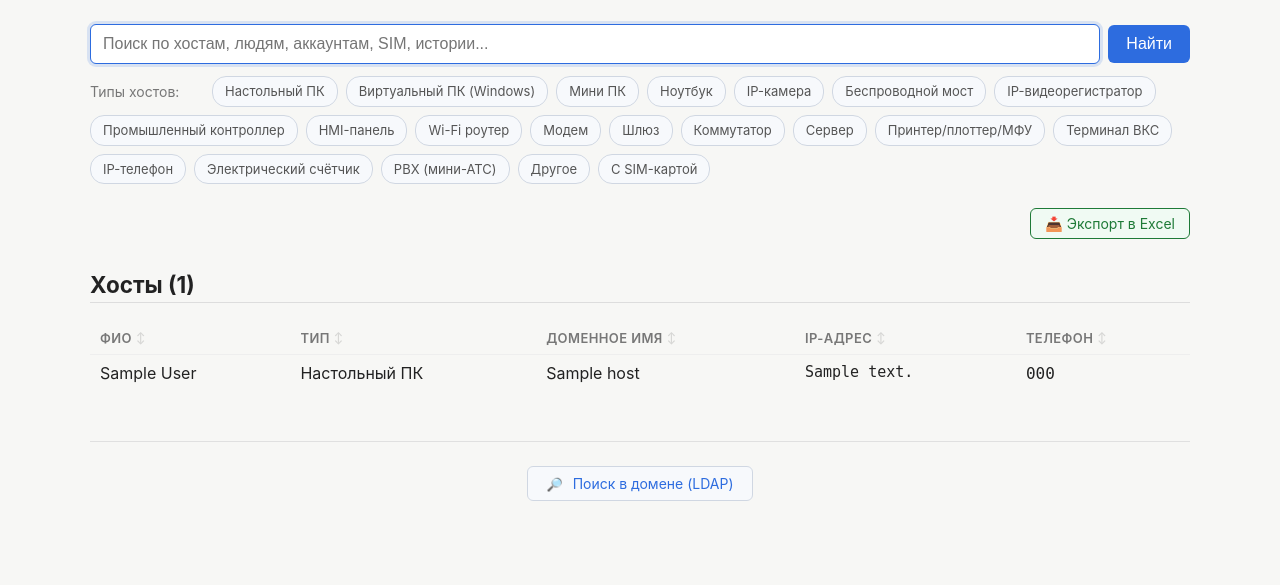
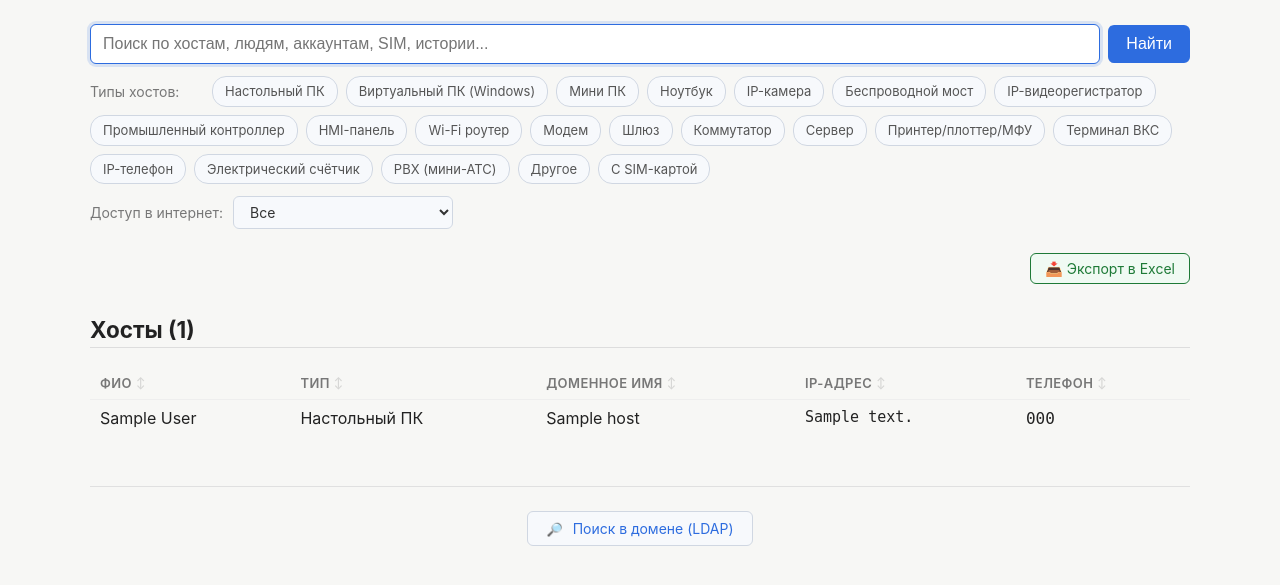
Before and after one commit to keinen87/netdash, a Django app: page / in a window 1280 px wide. Shown: the part 58-643 px from the top of the page. Run offline with Django 5.2, Linux system fonts and the light colour scheme; a user stored in the database is signed in; tables that the repository leaves empty hold one stand-in row (values such as "Sample post").

Commit message:
Added internet access field in models and relevant search field

```diff
--- a/inventory/export_fields.py
+++ b/inventory/export_fields.py
@@ -33,6 +33,7 @@ EXPORT_FIELDS = [
         lambda h: "\n".join(ip.address for ip in h.ip_addresses.all()),
     ),
     ("mac_address", "MAC-адрес", lambda h: h.mac_address),
+    ("access_type", "Доступ в интернет", lambda h: h.get_access_type_display()),
     ("ssid", "SSID", lambda h: h.ssid if h.supports_ssid else ""),
 
     # --- Пользователи ---
@@ -84,7 +85,7 @@ EXPORT_FIELDS_BY_KEY = {
 # порядок ключей внутри группы = порядок чекбоксов в этой группе.
 FIELD_GROUPS = [
     ("Идентификация", ["kind", "description", "domain_name"]),
-    ("Сеть", ["primary_ip", "all_ips", "mac_address", "ssid"]),
+    ("Сеть", ["primary_ip", "all_ips", "mac_address", "access_type", "ssid"]),
     ("Пользователи", ["users", "phones"]),
     ("Оборудование", ["serial_number", "hardware", "softwares"]),
     ("SIM", ["sims"]),
--- a/inventory/host_filters.py
+++ b/inventory/host_filters.py
@@ -6,6 +6,8 @@ from ipaddress import ip_network
 
 from django.db.models import F, Q, Value
 from django.db.models.functions import Replace, Upper
+
+from .models import Host
 
 
 # Все символы, кроме hex (0-9, A-F)
@@ -40,6 +42,7 @@ def apply_host_filters(request, hosts):
       - kind     — выбранные типы (OR между значениями)
       - subnet   — выбранные подсети /24 (OR между значениями)
       - has_sim  — только хосты с привязанной SIM-картой
+      - access   — тип доступа в интернет (один из ACCESS_CHOICES)
 
     Возвращает отфильтрованный queryset.
     """
@@ -47,6 +50,7 @@ def apply_host_filters(request, hosts):
     kinds = request.GET.getlist("kind")
     subnets = request.GET.getlist("subnet")
     has_sim = request.GET.get("has_sim") == "1"
+    access = request.GET.get("access", "").strip()
 
     if kinds:
         hosts = hosts.filter(kind__in=kinds)
@@ -68,6 +72,13 @@ def apply_host_filters(request, hosts):
     if has_sim:
         hosts = hosts.filter(sims__isnull=False).distinct()
 
+    # Фильтр по типу доступа в интернет — валидируем значение по ACCESS_CHOICES,
+    # чтобы мусор из GET-параметров не проходил в SQL.
+    if access:
+        valid_access = {code for code, _label in Host.ACCESS_CHOICES}
+        if access in valid_access:
+            hosts = hosts.filter(access_type=access)
+
     if query:
         q = (
             Q(description__icontains=query)
@@ -76,6 +87,7 @@ def apply_host_filters(request, hosts):
             | Q(mac_address__icontains=query)
             | Q(ssid__icontains=query)
             | Q(serial_number__icontains=query)
+            | Q(access_type__icontains=query)
             | Q(comment__icontains=query)
             | Q(ip_addresses__address__icontains=query)
             | Q(ip_addresses__comment__icontains=query)
@@ -109,7 +121,6 @@ def apply_host_filters(request, hosts):
 
         # Поиск по MAC в любом формате
         if looks_like_mac(query):
-            # Нормализуем mac_address в БД: убираем :, -, ., в верхний регистр
             mac_clean = Upper(
                 Replace(
                     Replace(
--- a/inventory/models.py
+++ b/inventory/models.py
@@ -87,6 +87,19 @@ class Host(models.Model):
         (KIND_OTHER, "Другое"),
     ]
 
+    # --- Доступ в интернет ---
+    ACCESS_NONE = "none"
+    ACCESS_NAT_SELECTIVE = "nat_selective"
+    ACCESS_PROXY = "proxy"
+    ACCESS_OTHER = "other"
+
+    ACCESS_CHOICES = [
+        (ACCESS_NONE, "Нет"),
+        (ACCESS_NAT_SELECTIVE, "NAT выборочно"),
+        (ACCESS_PROXY, "Прокси-сервер"),
+        (ACCESS_OTHER, "Другое"),
+    ]
+
     TEAMVIEWER_KINDS = {KIND_PC, KIND_VPC, KIND_MINIPC, KIND_LAPTOP, KIND_SERVER}
     DESKTOP_ACCESS_KINDS = {KIND_PC, KIND_VPC}
     WEB_UI_KINDS = {
@@ -112,6 +125,14 @@ class Host(models.Model):
     mac_address = models.CharField("MAC-адрес", max_length=17, blank=True)
     ssid = models.CharField("SSID", max_length=64, blank=True)
     serial_number = models.CharField("Серийный номер", max_length=64, blank=True)
+
+    access_type = models.CharField(
+        "Доступ в интернет",
+        max_length=20,
+        choices=ACCESS_CHOICES,
+        default=ACCESS_NONE,
+    )
+
     comment = models.TextField("Комментарий", blank=True)
 
     config_file = models.FileField(
--- a/inventory/templates/inventory/dashboard.html
+++ b/inventory/templates/inventory/dashboard.html
@@ -89,7 +89,7 @@
         border-color: #2d6cdf;
     }
 
-    /* Пилюля «С SIM-картой» — зелёный акцент */
+    /* Пилюля «С SIM-картой» */
     .sim-chip input:checked + span {
         background: #1e7a37;
         color: white;
@@ -101,7 +101,7 @@
         color: #1e7a37;
     }
 
-    /* Пилюли для сетей — фиолетовые */
+    /* Пилюли для сетей */
     .subnet-filters .kind-chip:hover span {
         background: #f3e8ff;
         border-color: #d4b8ea;
@@ -114,6 +114,44 @@
     }
     .subnet-chip span {
         font-family: monospace;
+    }
+
+    /* Выпадающий список «Доступ в интернет» */
+    .access-row {
+        display: flex;
+        align-items: center;
+        gap: 10px;
+        font-size: 14px;
+    }
+    .access-row label {
+        color: #777;
+        min-width: 110px;
+    }
+    .access-row select {
+        padding: 6px 12px;
+        font-size: 14px;
+        border: 1px solid #d0d7e2;
+        border-radius: 6px;
+        background: #f7f9fc;
+        color: #333;
+        min-width: 220px;
+        cursor: pointer;
+        font-family: inherit;
+    }
+    .access-row select:hover {
+        background: #eaf1ff;
+        border-color: #b9cdf5;
+    }
+    .access-row select:focus {
+        outline: none;
+        border-color: #2d6cdf;
+        box-shadow: 0 0 0 3px rgba(45, 108, 223, 0.15);
+    }
+    .access-row select.active {
+        background: #2d6cdf;
+        color: white;
+        border-color: #2d6cdf;
+        font-weight: 600;
     }
 
     /* ---------- Строки в ячейках ---------- */
@@ -287,7 +325,7 @@
                 autofocus
             >
             <button type="submit">Найти</button>
-            {% if query or kinds_selected or subnets_selected or has_sim %}
+            {% if query or kinds_selected or subnets_selected or has_sim or access_selected %}
                 <a class="clear" href="{% url 'inventory:dashboard' %}">Сбросить</a>
             {% endif %}
         </div>
@@ -333,6 +371,23 @@
                 {% endfor %}
             </div>
         {% endif %}
+
+        <div class="access-row">
+            <label for="access-filter">Доступ в интернет:</label>
+            <select
+                name="access"
+                id="access-filter"
+                class="{% if access_selected %}active{% endif %}"
+                onchange="this.form.submit()"
+            >
+                <option value="" {% if not access_selected %}selected{% endif %}>Все</option>
+                {% for value, label in access_choices %}
+                    <option value="{{ value }}" {% if value == access_selected %}selected{% endif %}>
+                        {{ label }}
+                    </option>
+                {% endfor %}
+            </select>
+        </div>
     </form>
     <div class="export-row">
         <a
@@ -340,7 +395,7 @@
             class="export-btn"
         >📥 Экспорт в Excel</a>
     </div>
-    {% if query or kinds_selected or subnets_selected or has_sim %}
+    {% if query or kinds_selected or subnets_selected or has_sim or access_selected %}
         <p class="filter-summary">
             {% if query %}
                 Результаты поиска по запросу <strong>«{{ query }}»</strong>
@@ -353,8 +408,12 @@
                 {% if query or kinds_selected %} · {% endif %}
                 Только с SIM-картой
             {% endif %}
+            {% if access_selected %}
+                {% if query or kinds_selected or has_sim %} · {% endif %}
+                Доступ в интернет: <strong>{{ access_label }}</strong>
+            {% endif %}
             {% if subnets_selected %}
-                {% if query or kinds_selected or has_sim %} · {% endif %}
+                {% if query or kinds_selected or has_sim or access_selected %} · {% endif %}
                 Выбрано сетей: <strong>{{ subnets_selected|length }}</strong>
             {% endif %}
         </p>
--- a/inventory/templates/inventory/export.html
+++ b/inventory/templates/inventory/export.html
@@ -114,6 +114,7 @@
         {% for k in kinds_selected %}<input type="hidden" name="kind" value="{{ k }}">{% endfor %}
         {% for s in subnets_selected %}<input type="hidden" name="subnet" value="{{ s }}">{% endfor %}
         {% if has_sim %}<input type="hidden" name="has_sim" value="1">{% endif %}
+        {% if access_selected %}<input type="hidden" name="access" value="{{ access_selected }}">{% endif %}
 
         {% for group_title, keys in field_groups %}
             <fieldset>
--- a/inventory/templates/inventory/host_detail.html
+++ b/inventory/templates/inventory/host_detail.html
@@ -504,6 +504,9 @@
                         {% endif %}
                     </dd>
 
+                    <dt>Доступ в интернет</dt>
+                    <dd>{{ host.get_access_type_display }}</dd>
+
                     {% if host.supports_ssid %}
                         <dt>SSID</dt>
                         <dd>
--- a/inventory/views.py
+++ b/inventory/views.py
@@ -97,6 +97,7 @@ def dashboard(request):
     page_number = request.GET.get("page", "1").strip()
     kinds_selected = request.GET.getlist("kind")
     subnets_selected = request.GET.getlist("subnet")
+    access_selected = request.GET.get("access", "").strip()
     has_sim = request.GET.get("has_sim") == "1"
 
     hosts = Host.objects.all().prefetch_related("users", "softwares", "ip_addresses")
@@ -219,6 +220,9 @@ def dashboard(request):
     if sort_suffix:
         sort_suffix += "&"
 
+    access_dict = dict(Host.ACCESS_CHOICES)
+    access_label = access_dict.get(access_selected, "") if access_selected else ""
+
     context = {
         "query": query,
         "sort": sort,
@@ -239,6 +243,9 @@ def dashboard(request):
         "sims": sims,
         "history": history,
         "softwares": softwares,
+        "access_selected": access_selected,
+        "access_label": access_label,
+        "access_choices": Host.ACCESS_CHOICES,
     }
     return render(request, "inventory/dashboard.html", context)
 
@@ -384,6 +391,7 @@ def export_page(request):
         "kinds_selected": request.GET.getlist("kind"),
         "subnets_selected": request.GET.getlist("subnet"),
         "has_sim": request.GET.get("has_sim") == "1",
+        "access_selected": request.GET.get("access", "").strip(),
     })
 
 
```
Also changed, not shown: inventory/admin.py (+7 -1 lines), inventory/migrations/0030_host_access_type.py (added).
